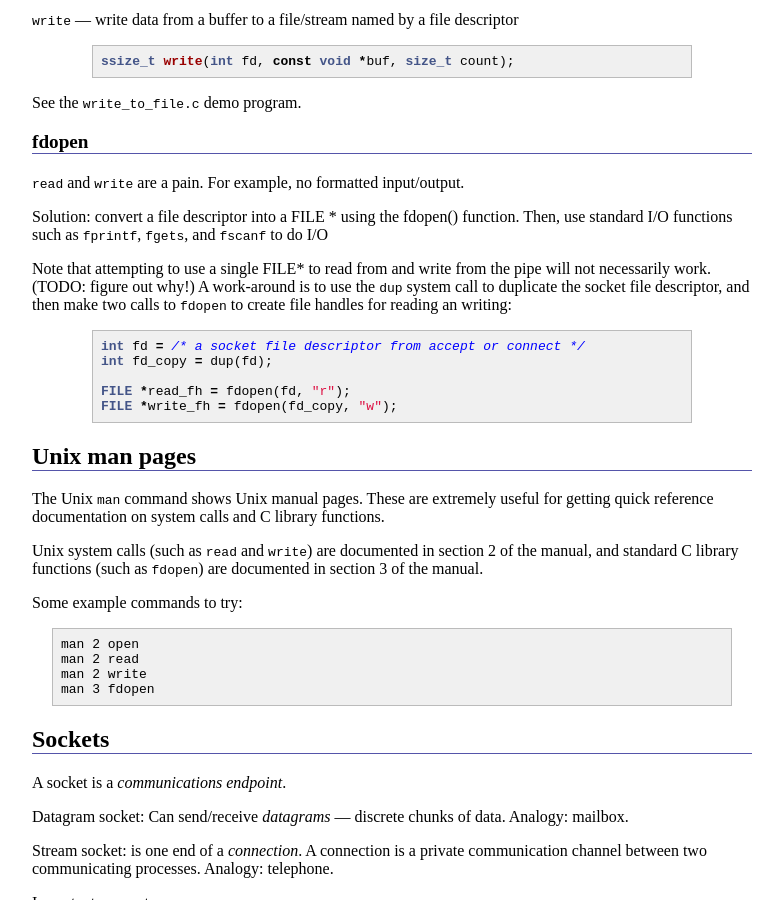
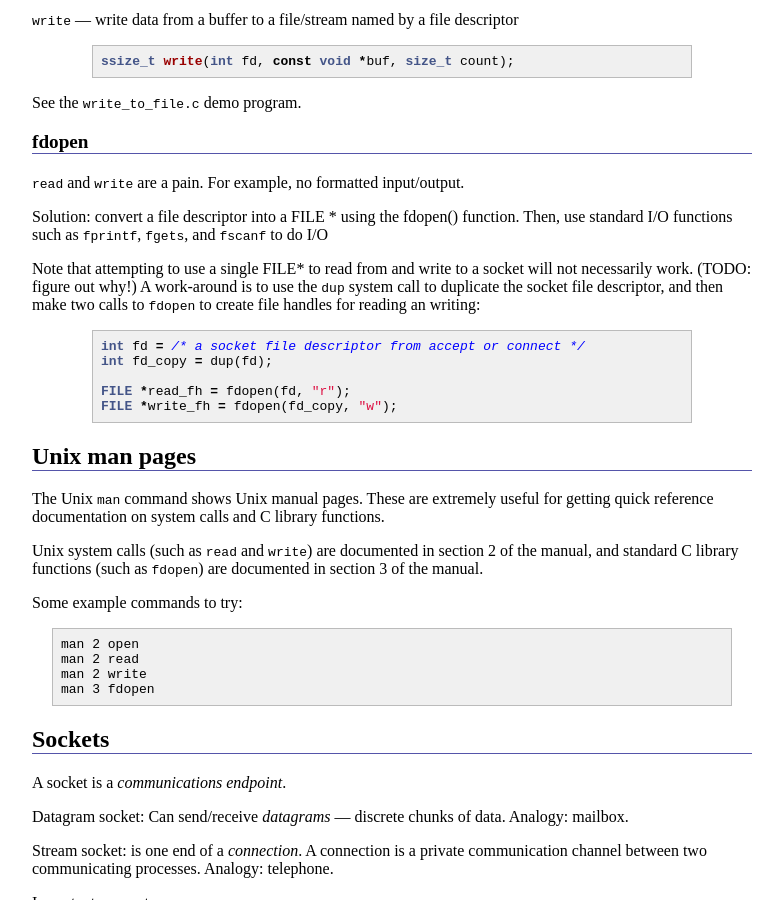
Before and after one commit to ycpcs/cs365-spring2015, a Jekyll site: the page built from lectures/lecture15.md, in a window 1280 px wide and 900 px high, scrolled down 560 px. Shown: the whole window, without its empty margins (248-1031 px from the left). Built offline with Jekyll 4.4.1, drawn with Linux system fonts in a browser that asks for light colours; Markdown is read by kramdown in place of the engine named in the settings.

Commit message:
clarification

```diff
--- a/lectures/lecture15.md
+++ b/lectures/lecture15.md
@@ -43,7 +43,7 @@ See the `write_to_file.c` demo program.
 
 Solution: convert a file descriptor into a FILE \* using the fdopen() function.  Then, use standard I/O functions such as `fprintf`, `fgets`, and `fscanf` to do I/O
 
-Note that attempting to use a single FILE\* to read from and write from the pipe will not necessarily work.  (TODO: figure out why!)  A work-around is to use the `dup` system call to duplicate the socket file descriptor, and then make two calls to `fdopen` to create file handles for reading an writing:
+Note that attempting to use a single FILE\* to read from and write to a socket will not necessarily work.  (TODO: figure out why!)  A work-around is to use the `dup` system call to duplicate the socket file descriptor, and then make two calls to `fdopen` to create file handles for reading an writing:
 
 {% highlight c %}
 int fd = /* a socket file descriptor from accept or connect */
```
